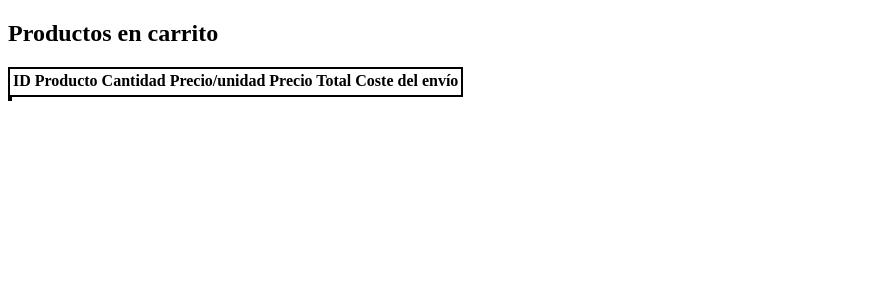
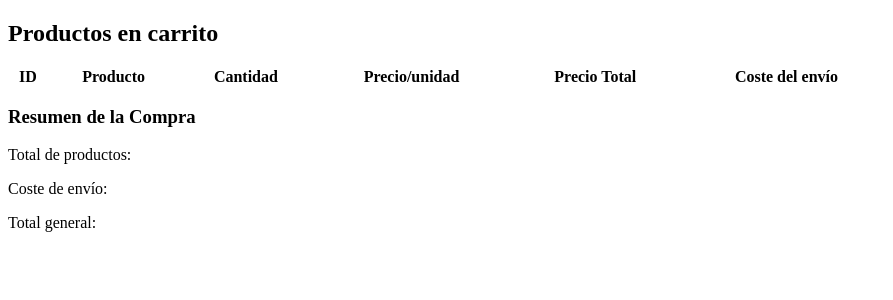
Before and after one commit to AntonTsc/Retrobits, a PHP site: page /VCarrito.html in a window 1280 px wide. Shown: the top 300 px of the page, without its empty margins (0-893 px from the left). Run offline with PHP 8.4, Linux system fonts and the light colour scheme; lists and menus that the app fills with data are empty.

Commit message:
Añadida columna final con precio final y botón de compra

```diff
--- a/view/VCarrito.html
+++ b/view/VCarrito.html
@@ -29,12 +29,13 @@
 
         </table>
 
-        <table>
-            <tr>
-                <tbody id="botonComprar">
-                </tbody>
-            </tr>
-        </table>
+        <div class="resumen">
+            <h3>Resumen de la Compra</h3>
+            <p id="precioProductos">Total de productos: </p>
+            <p id="costeEnvio">Coste de envío: </p>
+            <p id="totalFinal">Total general: </p>
+            <div id="botonComprar"></div>
+        </div>
 
         <script src="resources/js/script.js"></script>
     </div>
--- a/view/resources/css/styleCarrito.css
+++ b/view/resources/css/styleCarrito.css
@@ -1,9 +1,9 @@
 
 container{
     display:flex;
-    align-items: center;
+    gap: 20px;
 }
-table{
-    text-align: center;
-    border: 2px solid black;
+.tablaCarrito {
+    width: 70%;
+    border-collapse: collapse;
 }
```
Also changed, not shown: view/resources/js/script.js (+12 -30 lines).
